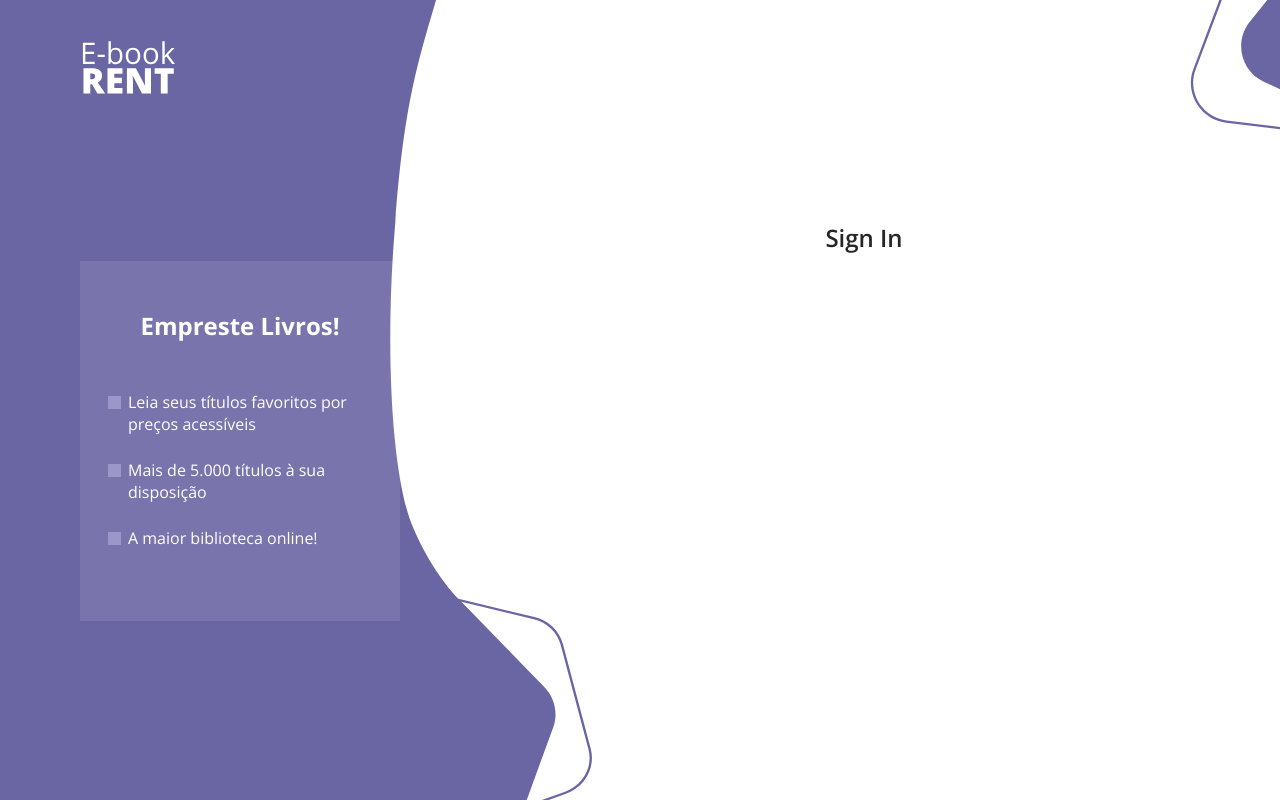
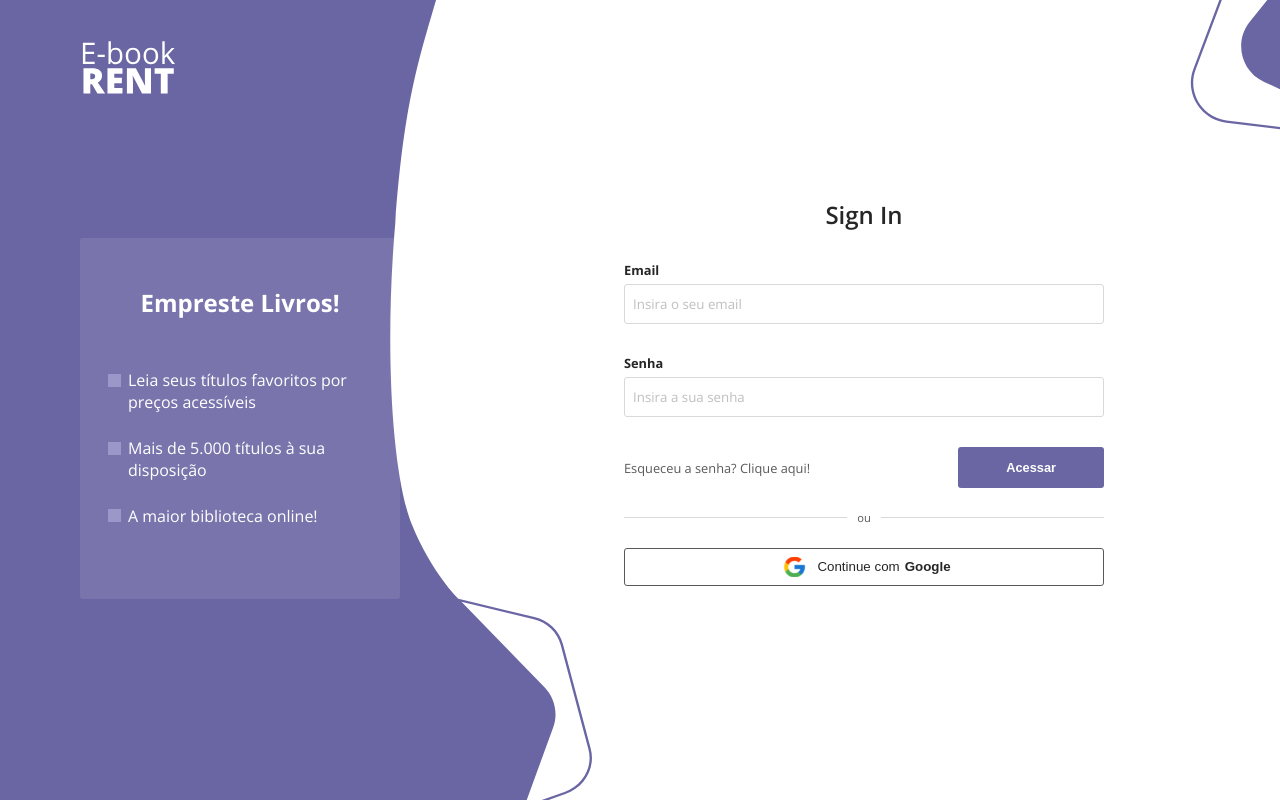
Before and after one commit to elicavalheiro/ebook-rent, a Vue app: page / in a window 1280 px wide. Built offline with nearby package versions, Linux system fonts and the light colour scheme.

Commit message:
:sparkles: concludes login page layout

```diff
--- /dev/null
+++ b/src/components/Button.vue
@@ -0,0 +1,51 @@
+<template>
+  <button
+    class="button"
+    :style="{ backgroundColor: background, color: textColor }"
+  >
+    {{ title }}
+  </button>
+</template>
+
+<script>
+export default {
+  name: 'Button',
+  props: {
+    title: String,
+    background: {
+      type: String,
+      default: '#6A66A3',
+    },
+    textColor: {
+      type: String,
+      default: 'white'
+    }
+  }
+}
+</script>
+
+<style scoped>
+.button {
+  padding: .8rem 3rem;
+
+  border: none;
+  border-radius: 3px;
+
+  font-size: .8rem;
+  font-weight: 700;
+
+  cursor: pointer;
+
+  outline: none;
+
+  transition: all 100ms ease;
+}
+
+.button:hover {
+  background: #7975AC !important;
+}
+
+.button:active {
+  box-shadow: 0px 0px 5px 0px rgba(121,117,172,1);
+}
+</style>
--- /dev/null
+++ b/src/components/GoogleBtn.vue
@@ -0,0 +1,40 @@
+<template>
+  <button class="g-btn">
+    <img src="../assets/img/google_icon.svg" alt="Google Icon">
+    Continue com <strong>Google</strong>
+  </button>
+</template>
+
+<style scoped>
+.g-btn {
+  width: 100%;
+  padding: 0.5rem;
+
+  display: flex;
+  justify-content: center;
+  align-items: center;
+
+  color: var(--black-color);
+
+  background: none;
+
+  border: 1px solid #595959;
+  border-radius: 3px;
+  outline: none;
+
+  cursor: pointer;
+}
+
+.g-btn img {
+  margin: 0 10px;
+}
+
+.g-btn strong {
+  color: var(--black-color);
+  margin: 0 5px;
+}
+
+.g-btn:active {
+  box-shadow: 0px 0px 5px 0px rgba(0,0,0,.3);
+}
+</style>
--- /dev/null
+++ b/src/components/Input.vue
@@ -0,0 +1,56 @@
+<template>
+  <div class="input-container">
+    <label class="label">{{ label }}</label>
+    <input
+      v-bind="$attrs"
+      class="input"
+      :placeholder="placeholder"
+      @input="$emit('update:modelValue', $event.target.value)"
+    />
+  </div>
+</template>
+
+<script>
+export default {
+  name: 'Input',
+  props: {
+    label: String,
+    placeholder: String,
+    modelValue: {
+      type: [String, Number],
+      default: ''
+    }
+  }
+}
+</script>
+
+<style scoped>
+.input-container {
+  display: flex;
+  flex-direction: column;
+
+  margin-bottom: 30px;
+  width: 100%;
+}
+
+.label {
+  font-size: 0.8rem;
+  font-weight: 700;
+  color: var(--black-color);
+  margin-bottom: 5px;
+}
+
+.input {
+  height: 40px;
+  width: 100%;
+  padding: 0 .5rem;
+
+  border: 1px solid #d9d9d9;
+  border-radius: 3px;
+  outline-color: var(--primary-color);
+}
+
+.input::placeholder {
+  color: #bfbfbf;
+}
+</style>
--- a/src/views/Login.vue
+++ b/src/views/Login.vue
@@ -13,14 +13,59 @@
       </div>
       <div class="login-area">
         <h1>Sign In</h1>
+        <form class="form">
+          <Input
+            type="email"
+            label="Email"
+            placeholder="Insira o seu email"
+            v-model="email"
+          />
+          <Input
+            type="password"
+            label="Senha"
+            placeholder="Insira a sua senha"
+            v-model="password"
+          />
+          <div class="actions">
+            <a>Esqueceu a senha? Clique aqui!</a>
+            <Button title="Acessar" @click.prevent="loginWithEmail" />
+          </div>
+          <div class="divider">
+          </div>
+          <GoogleBtn @click.prevent="loginWithGoogle" />
+        </form>
       </div>
     </div>
   </div>
 </template>
 
 <script>
+import Input from '@/components/Input';
+import Button from '@/components/Button';
+import GoogleBtn from '@/components/GoogleBtn';
+
 export default {
+  name: "Login",
+  components: {
+    Input,
+    GoogleBtn,
+    Button,
+  },
+  data(){
+    return {
+      email: '',
+      password: '',
+    }
+  },
+  methods: {
+    loginWithEmail(){
+      console.log('loga co email');
+    },
 
+    loginWithGoogle(){
+      console.log('loga co googles')
+    }
+  }
 }
 </script>
 
@@ -41,7 +86,7 @@ export default {
 }
 
 .content {
-  margin-top: 10%;
+  margin-top: 8%;
 
   display: flex;
   justify-content: space-between;
@@ -52,6 +97,7 @@ export default {
   padding: 3rem 1.5rem;
   background: rgba(255,255,255, .1);
 
+  border-radius: 3px;
   max-width: 20rem;
 }
 
@@ -87,12 +133,63 @@ export default {
 
 .login-area {
   width: 60%;
+
+  display: flex;
+  flex-direction: column;
+  align-items: center;
 }
 
 .login-area h1 {
   text-align: center;
   font-weight: 600;
   font-size: 1.5rem;
+  margin-bottom: 30px;
+}
+
+.form {
+  width: 30rem;
+}
+
+.actions {
+  display: flex;
+  justify-content: space-between;
+  align-items: center;
+}
+
+.actions a {
+  font-size: 0.8rem;
+  color: #595959;
+  cursor: pointer;
+}
+
+.actions a:hover {
+  text-decoration: underline;
+}
+
+.divider {
+  margin: 30px 0;
+  display: flex;
+  justify-content: center;
+  align-items: center;
+}
+
+.divider::before {
+  content: 'ou';
+  position: absolute;
+  z-index: 10;
+  background: white;
+  padding: 0 10px;
+  color: #595959;
+  font-size: 0.7rem;
+}
+
+.divider::after {
+  content: '';
+  position: absolute;
+  height: 1px;
+  width: 30rem;
+  background: #d9d9d9;
+  z-index: 1;
 }
 
 @media screen and (max-width: 1200px){
```
Also changed, not shown: src/assets/img/google_icon.svg (added).
